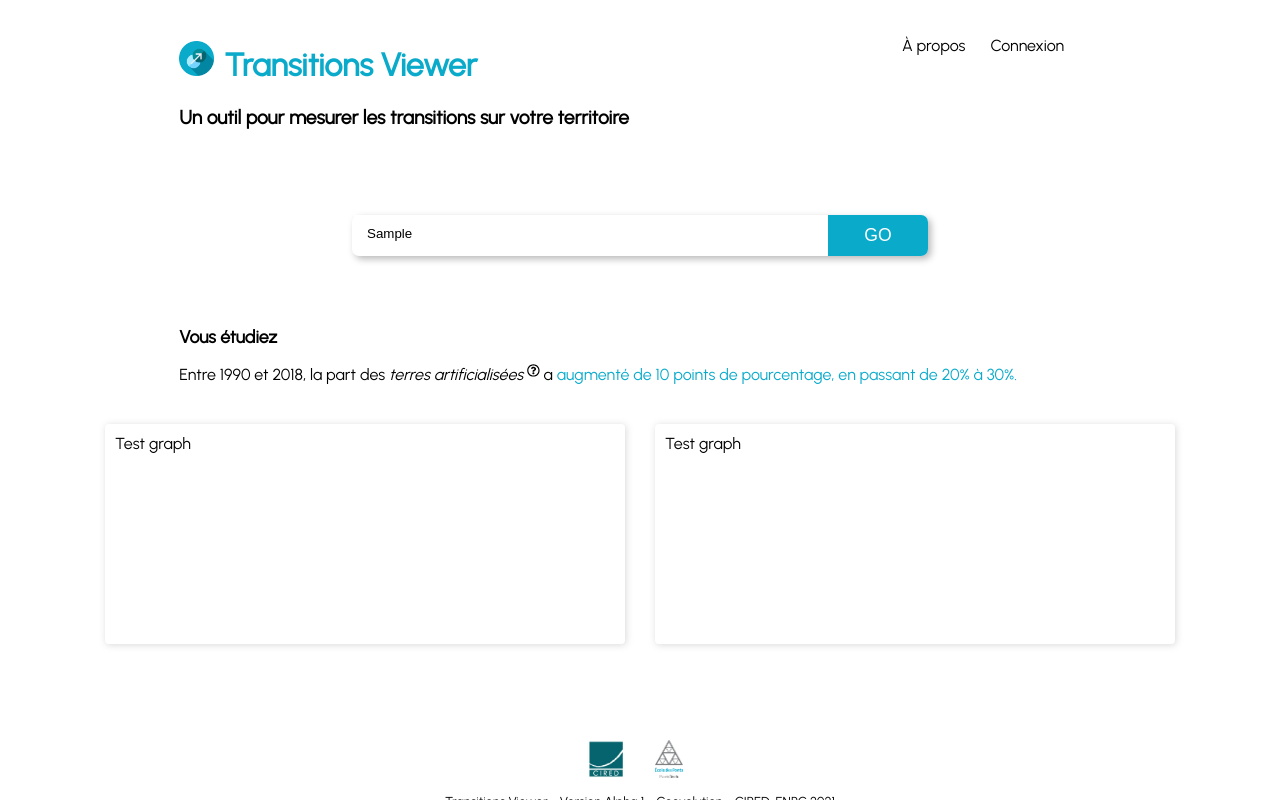
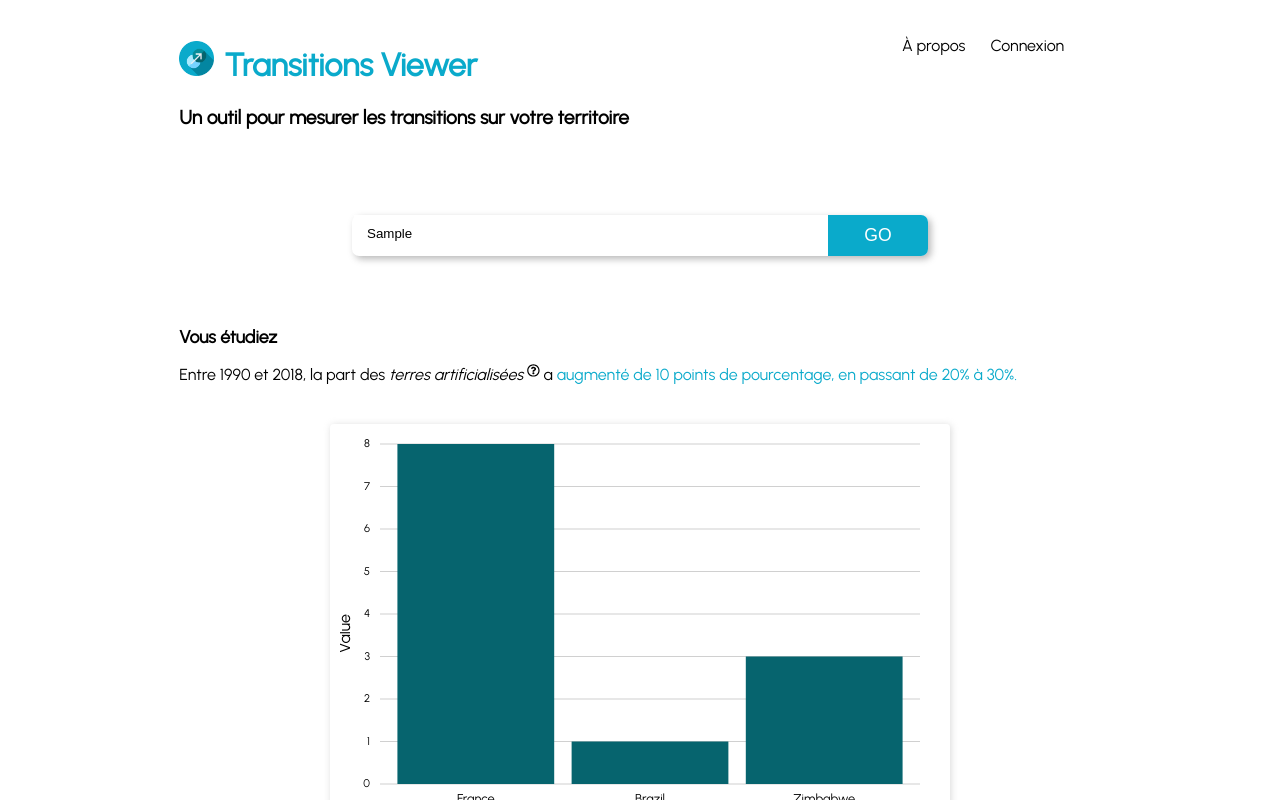
Before and after one commit to yanndav/cired-dashboard-front, a React (Create React App) app: page /#/ in a window 1280 px wide. Both pictures are taken after typing "Sample" into the empty fields and a click on the input "GO". Shown: the top 800 px of the page. Built offline with nearby package versions, Linux system fonts and the light colour scheme.

Commit message:
barchart

```diff
--- a/package.json
+++ b/package.json
@@ -6,6 +6,7 @@
     "@testing-library/jest-dom": "^5.14.1",
     "@testing-library/react": "^11.2.7",
     "@testing-library/user-event": "^12.8.3",
+    "d3": "^7.0.3",
     "react": "^17.0.2",
     "react-dom": "^17.0.2",
     "react-icons": "^4.2.0",
--- a/src/app/App.css
+++ b/src/app/App.css
@@ -5,5 +5,5 @@
     min-height: 100vh;
 }
 .content-app{
-    padding-bottom: 5rem;
+    padding-bottom: 6rem;
 }
--- /dev/null
+++ b/src/components/graphHolder/AxisBottom.js
@@ -0,0 +1,22 @@
+// import './GraphHolder.css'
+
+const AxisBottom = ({xScale,innerHeight,innerWidth,xVariable}) =>
+<>
+{xScale.domain().map(tickValue =>
+    <g key={tickValue} transform={`translate(${xScale(tickValue)+xScale.bandwidth()/2},${innerHeight+10})`}>
+    <text
+    dy={'0.71em'}
+    className="xLabel">
+        {tickValue}
+    </text>
+    </g>
+    )}
+<text
+    x={innerWidth/2}
+    y={innerHeight+45}
+    className="xTitle"
+    >{xVariable}
+</text>
+</>
+
+export default AxisBottom
--- /dev/null
+++ b/src/components/graphHolder/AxisLeft.js
@@ -0,0 +1,22 @@
+const AxisLeft = ({yScale, innerWidth,innerHeight, yVariable}) => <>
+{yScale.ticks(10).map(tickValue =>
+    <g key={tickValue} transform={`translate(0, ${+yScale(tickValue)})`}>
+        <line className="tick"
+        x2={+innerWidth}
+        />
+        <text
+        dy={'0.31em'}
+        dx={-10}
+        className="yLabel">
+            {tickValue}
+        </text>
+
+    </g>)}
+    <text
+    className="yTitle"
+    transform={`translate(${-30}, ${innerHeight/2}) rotate(-90)`}
+    >{yVariable}
+</text>
+    </>
+
+export default AxisLeft
--- /dev/null
+++ b/src/components/graphHolder/BarChart.js
@@ -0,0 +1,54 @@
+// D3 components
+import { scaleBand, scaleLinear } from 'd3-scale';
+import { max } from 'd3-array';
+
+// Import bar components
+import AxisLeft from './AxisLeft'
+import AxisBottom from './AxisBottom'
+import Bars from './Bars';
+
+
+const BarChart = ({data,xVariable,yVariable,width,height}) =>{
+    const margin = {top:10, right:20, bottom:50, left:40}
+
+    const innerWidth = +width - margin.right - margin.left;
+    const innerHeight = +height - margin.top - margin.bottom;
+
+    const xScale = scaleBand()
+    .domain(data.map(d => d[xVariable]))
+    .range([0, innerWidth])
+    .padding(0.1);
+
+
+    const yScale = scaleLinear()
+    .domain([0, max(data, d => d[yVariable])])
+    .range([innerHeight,0]);
+
+
+
+    return(
+        <svg height={height} width={width} className="graph">
+                <g transform={`translate(${margin.left},${margin.top})`}>
+                    <AxisBottom
+                    xScale={xScale}
+                    innerHeight={innerHeight}
+                    innerWidth={innerWidth}
+                    xVariable={xVariable}/>
+                     <AxisLeft
+                     yScale={yScale}
+                     innerWidth={innerWidth}
+                     innerHeight={innerHeight}
+                     yVariable={yVariable}/>
+                     <Bars
+                     data={data}
+                     xScale={xScale}
+                     yScale={yScale}
+                     innerHeight={innerHeight}
+                     xVariable={xVariable}
+                     yVariable={yVariable}/>
+                </g>
+            </svg>
+    )
+}
+
+export default BarChart;
--- /dev/null
+++ b/src/components/graphHolder/Bars.js
@@ -0,0 +1,10 @@
+const Bars = ({data,xScale,yScale,innerHeight,xVariable,yVariable}) => data.map(d =>
+  <rect className="bar"
+  key={xScale(d[xVariable])}
+  y={yScale(d[yVariable])}
+  x={xScale(d[xVariable])}
+  width={xScale.bandwidth()}
+  height={innerHeight - yScale(d[yVariable])}
+  />)
+
+export default Bars
--- a/src/components/graphHolder/GraphHolder.css
+++ b/src/components/graphHolder/GraphHolder.css
@@ -9,11 +9,40 @@
 }
 
 .graph{
-    width: 500px;
+    width: 600px;
     max-width: 100%;
-    height: 200px;
+    height: 400px;
     background-color: rgba(255, 255, 255, 0.26);
     box-shadow: 1px 1px 7px rgba(168, 168, 168, 0.438);
     border-radius: 4px;
     padding: 10px;
 }
+
+.yLabel{
+    text-anchor: end;
+    font-size: 0.7em;
+}
+
+.xLabel{
+    text-anchor:middle;
+    font-size: 0.8em;
+}
+
+.bar{
+    fill: #06646e;
+}
+
+.tick{
+    stroke-width:0.6px;
+    stroke:rgb(177, 177, 177) ;
+}
+
+.xTitle{
+    text-transform: capitalize;
+    text-anchor: middle;
+}
+
+.yTitle{
+    text-transform: capitalize;
+    text-anchor: end;
+}
--- a/src/components/graphHolder/GraphHolder.js
+++ b/src/components/graphHolder/GraphHolder.js
@@ -1,15 +1,58 @@
-import React from 'react'
+
+// Styling
 import './GraphHolder.css'
+import BarChart from './BarChart';
+
+
+const width =  600 ;
+const height = 400;
+
+
+
+// Partie data
+const data = [
+    {'value':8,
+    'country':'France'},
+    {'value':1,
+    'country':'Brazil'},
+    {'value':3,
+    'country':'Zimbabwe'}
+] ;
+
+const xVariable = 'country'
+const yVariable ='value'
+
+const data2 = [
+    {'value':11,
+    'country':'France'},
+    {'value':7,
+    'country':'Germany'},
+    {'value':3,
+    'country':'England'},
+    {'value':11,
+    'country':'France3'},
+    {'value':11,
+    'country':'France2'},
+
+] ;
 
 const GraphHolder = () => {
     return (
         <div className="graph-container">
-            <div className="graph">
-                Test graph
-            </div>
-            <div className="graph">
-                Test graph
-            </div>
+            <BarChart
+            data={data}
+            xVariable={xVariable}
+            yVariable={yVariable}
+            width={width}
+            height={height}
+            />
+            <BarChart
+            data={data2}
+            xVariable={xVariable}
+            yVariable={yVariable}
+            width={width}
+            height={height}
+            />
         </div>
     )
 }
--- a/src/components/legend/Legend.css
+++ b/src/components/legend/Legend.css
@@ -64,7 +64,6 @@
 }
 
 
-
 .source-var{
     font-size: 0.75em;
     font-style: italic;
--- a/src/components/legend/Legend.js
+++ b/src/components/legend/Legend.js
@@ -100,7 +100,7 @@ const Legend = ({territories}) => {
                 </div>
                 <hr className="line-thin"/>
                 <p className="legend-var">{modal.definition}</p>
-                <p className="source-var">Source: <a href={modal.source_url} target="_blank">{modal.source_name}</a></p>
+                <p className="source-var">Source: <a href={modal.source_url} target="_blank" rel="noreferrer">{modal.source_name}</a></p>
 
             </div>}
 
--- a/src/components/searchBar/SearchBar.js
+++ b/src/components/searchBar/SearchBar.js
@@ -51,6 +51,7 @@ const SearchBar = ({setDashboard, territories, setTerritories}) => {
                 <div className="search-bar">
                     {territories.map(t=>{
                         return <span
+                        key={t}
                         className="selected">
                             {t}
                             <TiDelete className="delete-territory"
@@ -70,6 +71,7 @@ const SearchBar = ({setDashboard, territories, setTerritories}) => {
             <div className="propositions">
                         {query!==""&&listTerritories.map((t)=>{
                             return <span
+                            key={t}
                             onClick={e=>addTerritoryToAnalysis(e,t)}
                             className="item-list proposition">
                                 {t}
```
Also changed, not shown: 1 other file (tests, documents, lock files or other folders).
